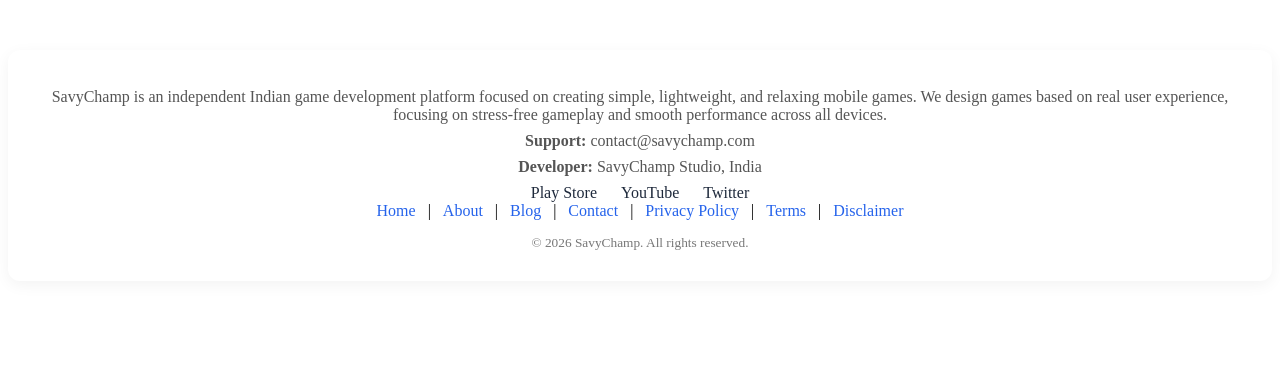
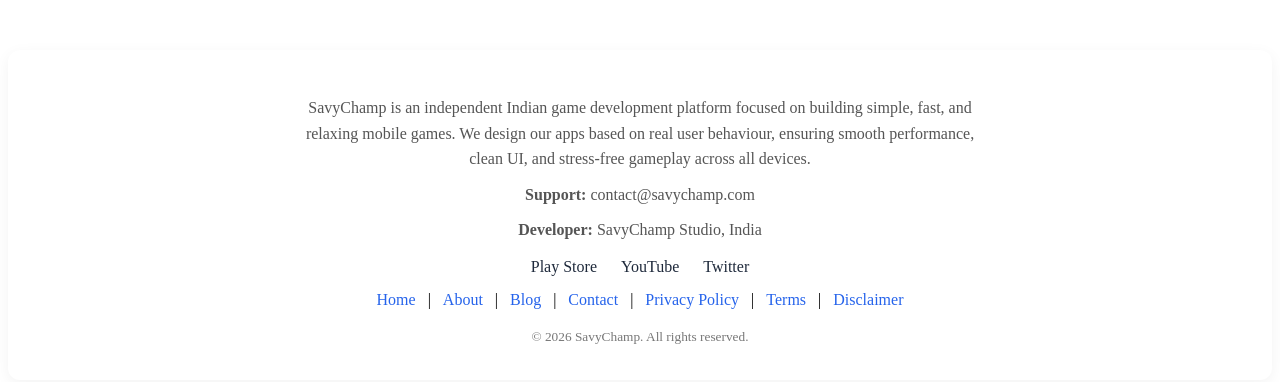
Before and after one commit to HappyCasual/savychamp.github.io, a plain HTML site: page index.html in a window 1280 px wide. Drawn offline with Linux system fonts and the light colour scheme.

Commit message:
Update index.html

```diff
--- a/index.html
+++ b/index.html
@@ -4,15 +4,21 @@
 .footer{
     background:#ffffff;
     margin-top:50px;
-    padding:30px 20px;
+    padding:35px 20px;
     border-radius:12px;
     box-shadow:0 4px 15px rgba(0,0,0,0.05);
     text-align:center;
 }
 
 .footer p{
-    margin:8px 0;
+    margin:10px auto;
     color:#555;
+    max-width:700px;
+    line-height:1.6;
+}
+
+.footer-links{
+    margin-top:15px;
 }
 
 .footer-links a{
@@ -22,15 +28,20 @@
     font-weight:500;
 }
 
+.footer-social{
+    margin-top:15px;
+}
+
 .footer-social a{
     margin:0 10px;
     text-decoration:none;
     color:#1e293b;
+    font-weight:500;
 }
 
 .footer small{
     display:block;
-    margin-top:15px;
+    margin-top:20px;
     color:#777;
 }
 </style>
@@ -39,8 +50,8 @@
 
 <!-- ABOUT -->
 <p>
-SavyChamp is an independent Indian game development platform focused on creating simple, lightweight, and relaxing mobile games.
-We design games based on real user experience, focusing on stress-free gameplay and smooth performance across all devices.
+SavyChamp is an independent Indian game development platform focused on building simple, fast, and relaxing mobile games.
+We design our apps based on real user behaviour, ensuring smooth performance, clean UI, and stress-free gameplay across all devices.
 </p>
 
 <!-- CONTACT -->
@@ -49,14 +60,14 @@ We design games based on real user experience, focusing on stress-free gameplay
 <!-- DEVELOPER -->
 <p><strong>Developer:</strong> SavyChamp Studio, India</p>
 
-<!-- SOCIAL LINKS (SAFE LINKS ONLY) -->
+<!-- SOCIAL LINKS -->
 <div class="footer-social">
 <a href="https://play.google.com/" target="_blank">Play Store</a>
 <a href="https://www.youtube.com/" target="_blank">YouTube</a>
 <a href="https://twitter.com/" target="_blank">Twitter</a>
 </div>
 
-<!-- NAV LINKS -->
+<!-- NAVIGATION -->
 <div class="footer-links">
 <a href="index.html">Home</a> |
 <a href="about.html">About</a> |
```
